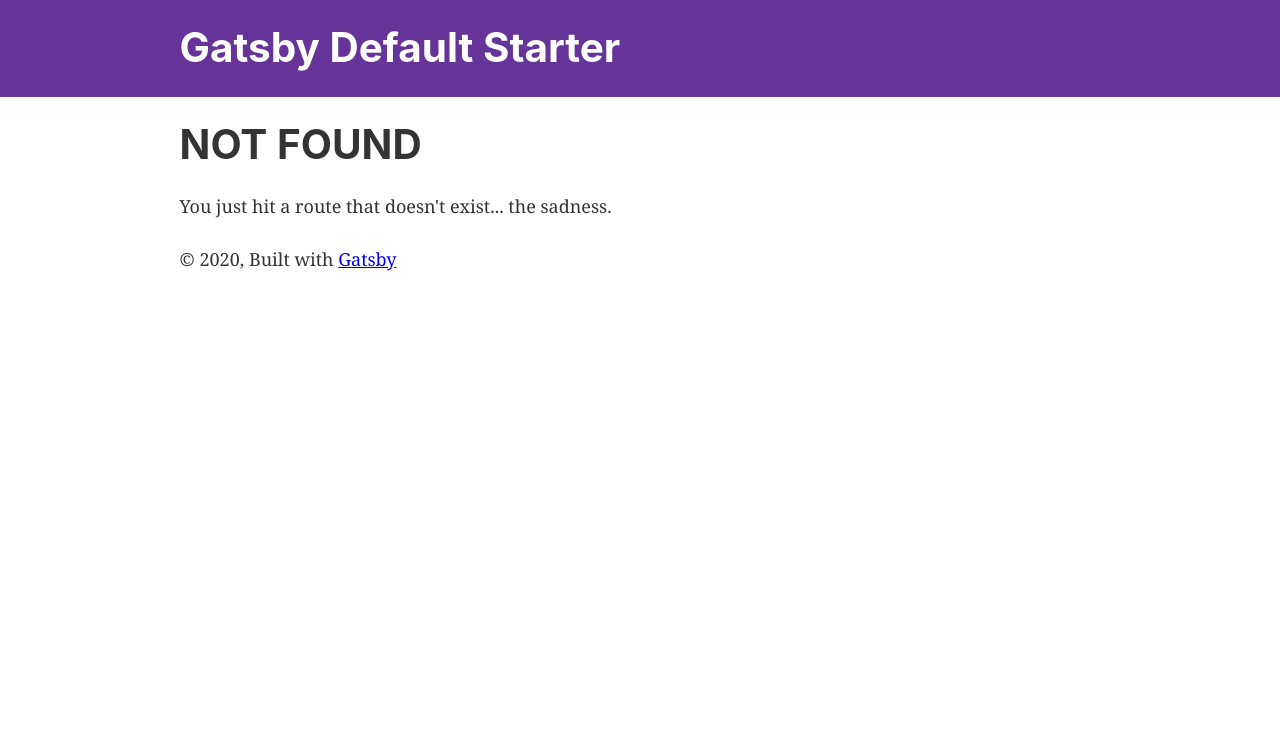
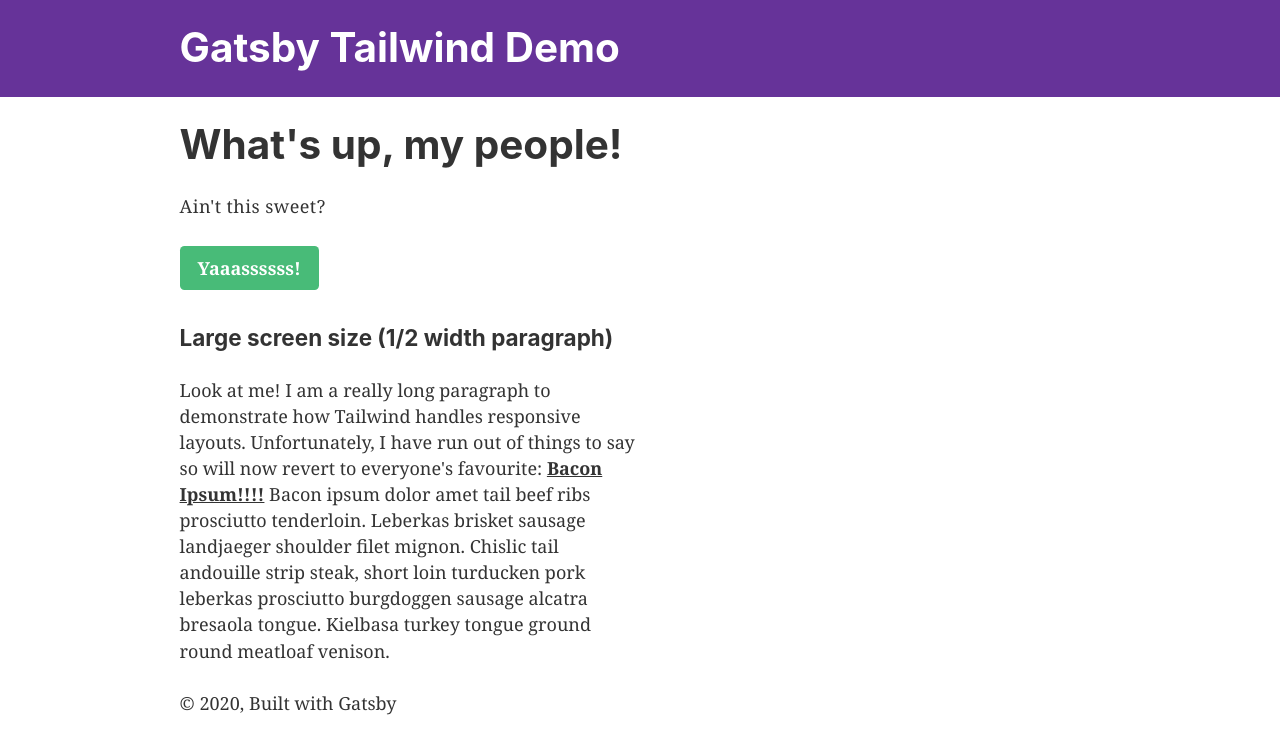
Before and after one commit to tundeio/gatsby-tailwind-demo, a Gatsby site: page /demo in a window 1280 px wide. Before the commit this address had no page. Built offline with nearby package versions, Linux system fonts and the light colour scheme; Gatsby itself is replaced by a stand-in of ours.

Commit message:
Pushing up tutorial changes - configuring Tailwind - updating README - deleting unused files - modifying titles, authors and other config bits

```diff
--- a/gatsby-config.js
+++ b/gatsby-config.js
@@ -1,8 +1,8 @@
 module.exports = {
   siteMetadata: {
-    title: `Gatsby Default Starter`,
-    description: `Kick off your next, great Gatsby project with this default starter. This barebones starter ships with the main Gatsby configuration files you might need.`,
-    author: `@gatsbyjs`,
+    title: `Gatsby Tailwind Demo`,
+    description: `Kick off your next, great Gatsby & Tailwind project with this default starter.`,
+    author: `@tundeio`,
   },
   plugins: [
     `gatsby-plugin-react-helmet`,
@@ -13,13 +13,14 @@
         path: `${__dirname}/src/images`,
       },
     },
+    `gatsby-plugin-postcss`,
     `gatsby-transformer-sharp`,
     `gatsby-plugin-sharp`,
     {
       resolve: `gatsby-plugin-manifest`,
       options: {
-        name: `gatsby-starter-default`,
-        short_name: `starter`,
+        name: `gatsby-tailwind-demo`,
+        short_name: `Tailwind Demo`,
         start_url: `/`,
         background_color: `#663399`,
         theme_color: `#663399`,
--- /dev/null
+++ b/postcss.config.js
@@ -0,0 +1,5 @@
+module.exports = () => {
+    return {
+        plugins: [require('tailwindcss')]
+    }
+}
--- a/src/components/layout.css
+++ b/src/components/layout.css
@@ -1,3 +1,5 @@
+@tailwind base;
+
 html {
   font-family: sans-serif;
   -ms-text-size-adjust: 100%;
@@ -620,3 +622,11 @@
     font-size: 100%;
   }
 }
+
+@tailwind components;
+
+.heading {
+	@apply font-bold text-4xl; /* a heading with bold font and 2.25rem font size */
+}
+
+@tailwind utilities;
--- /dev/null
+++ b/src/pages/demo.js
@@ -0,0 +1,21 @@
+import React from "react"
+
+import Layout from "../components/layout"
+import SEO from "../components/seo"
+
+const DemoPage = () => (
+    <Layout>
+        <SEO title="Tailwind Demo" />
+        <h1 className="heading">What's up, my people!</h1>
+        <p className="tracking-wide">Ain't this sweet?</p>
+        <button className="font-bold py-2 px-4 rounded bg-green-500 text-white hover:bg-green-700 block mb-8">Yaaassssss!</button>
+        <h2 className="inline-block md:hidden text-xl">Small screen size (full width paragraph)</h2>
+        <h2 className="hidden lg:hidden md:inline-block text-xl">Medium screen size (3/4 width paragraph)</h2>
+        <h2 className="hidden lg:inline-block text-xl">Large screen size (1/2 width paragraph)</h2>
+        <p className="w-full md:w-3/4 lg:w-1/2">
+            Look at me! I am a really long paragraph to demonstrate how Tailwind handles responsive layouts. Unfortunately, I have run out of things to say so will now revert to everyone's favourite: <a className="font-bold underline" href="https://baconipsum.com/">Bacon Ipsum!!!!</a> Bacon ipsum dolor amet tail beef ribs prosciutto tenderloin. Leberkas brisket sausage landjaeger shoulder filet mignon. Chislic tail andouille strip steak, short loin turducken pork leberkas prosciutto burgdoggen sausage alcatra bresaola tongue. Kielbasa turkey tongue ground round meatloaf venison.
+        </p>
+    </Layout>
+)
+
+export default DemoPage
--- a/src/pages/index.js
+++ b/src/pages/index.js
@@ -9,13 +9,12 @@
   <Layout>
     <SEO title="Home" />
     <h1>Hi people</h1>
-    <p>Welcome to your new Gatsby site.</p>
+    <p>Welcome to your new Gatsby Tailwind Demo site.</p>
     <p>Now go build something great.</p>
     <div style={{ maxWidth: `300px`, marginBottom: `1.45rem` }}>
       <Image />
     </div>
-    <Link to="/page-2/">Go to page 2</Link> <br />
-    <Link to="/using-typescript/">Go to "Using TypeScript"</Link>
+    <Link to="/demo/">Go to the Tailwind demo</Link> <br />
   </Layout>
 )
 
--- /dev/null
+++ b/tailwind.config.js
@@ -0,0 +1,35 @@
+module.exports = {
+    purge: [
+        './src/**/*.js',
+        './src/**/*.tsx',
+    ],
+    theme: {
+        container: {
+            center: true,
+            padding: {
+                default: '1rem',
+                sm: '2rem',
+                lg: '3rem',
+                xl: '4rem',
+            },
+        },
+        extend: {
+            colors: {
+                primary: '#de7261',
+
+            },
+            height: {
+                '1/4': '25vh',
+                '1/3': '33vh',
+                '1/2': '50vh',
+                '3/4': '75vh',
+                'in': 'inherit',
+            },
+
+            fontSize: {
+                '7xl': '5rem',
+                '8xl': '6rem',
+            }
+        },
+    },
+}
```
Also changed, not shown: gatsby-browser.js (deleted, +0 -7 lines), gatsby-node.js (deleted, +0 -7 lines), gatsby-ssr.js (deleted, +0 -7 lines), package.json (+6 -11 lines), src/pages/page-2.js (deleted, +0 -16 lines), src/pages/using-typescript.tsx (deleted, +0 -34 lines), README.md, 1 other file.
